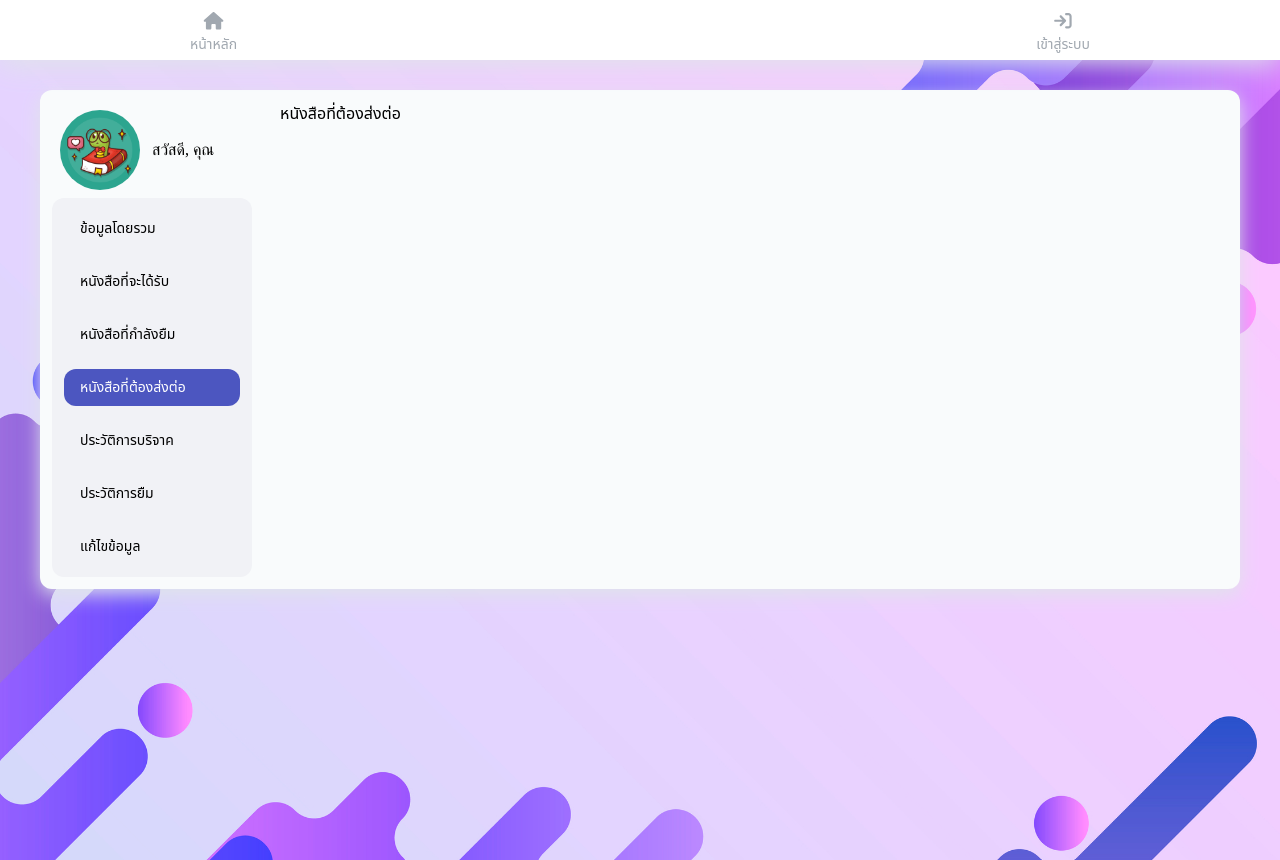
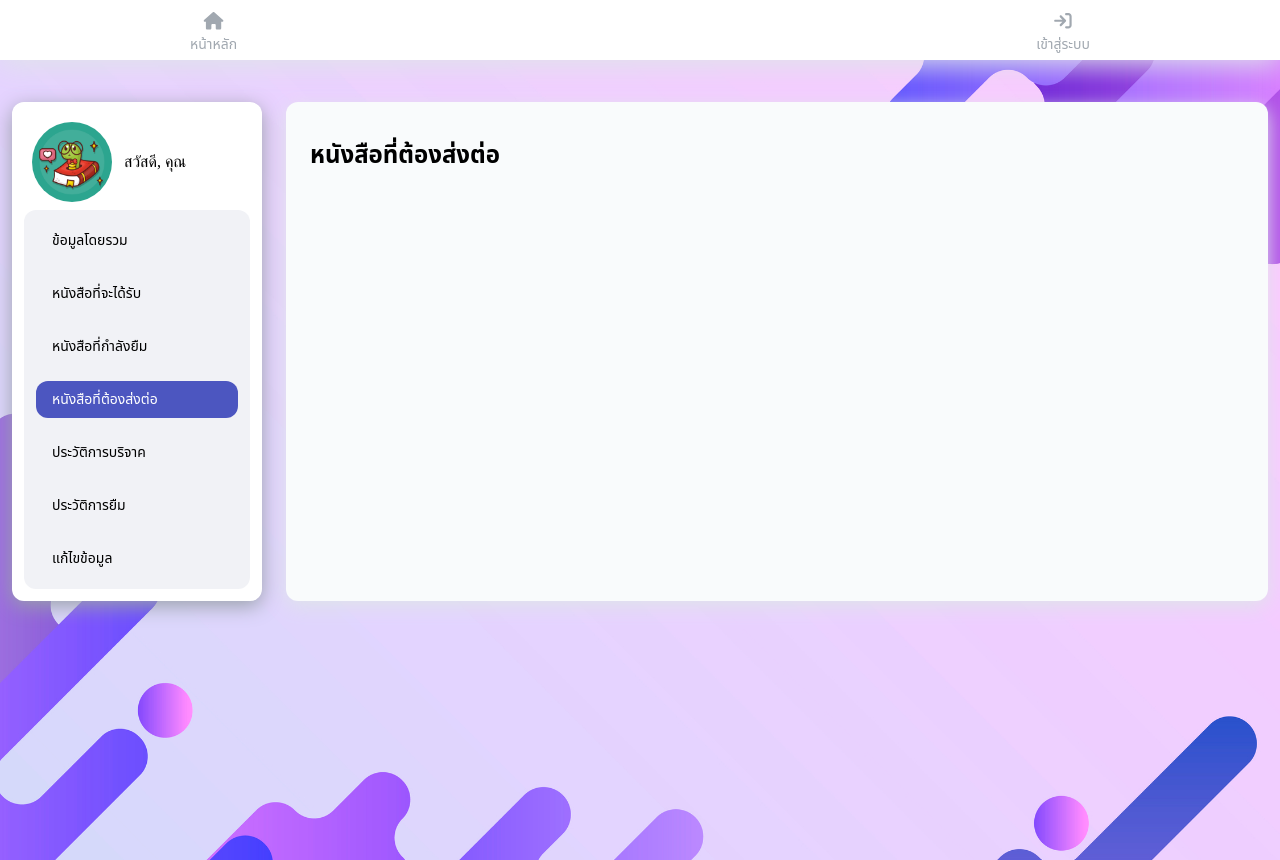
Before and after one commit to 3rdyearproj-mark-ohm-banjo/client, a Next.js app: page /profile/forwarding in a window 1280 px wide. Built offline with nearby package versions, Linux system fonts and the light colour scheme; no server answers; a web font is replaced by a local one.

Commit message:
responsive menu nav

```diff
--- a/components/Modal.js
+++ b/components/Modal.js
@@ -9,7 +9,7 @@ export const ModalBackground = styled.div`
   position: fixed;
   width: 100%;
   height: 100%;
-  z-index: 10000;
+  z-index: 1000;
   top: 0;
   left: 0;
   overflow-y: auto;
--- a/components/ProfileHead.js
+++ b/components/ProfileHead.js
@@ -7,7 +7,12 @@ import {useSelector} from 'react-redux'
 import Link from 'next/link'
 import {useRouter} from 'next/router'
 import BookWorm from '../public/static/images/bookworm.png'
+import {useOutsideAlerter} from '../hooks/useOutsideAlerter'
 import Image from 'next/image'
+import {ModalBackground} from './Modal'
+import {useState} from 'react'
+import Button from './Button'
+import {useRef} from 'react'
 
 const UserProfile = styled.div`
   width: 100%;
@@ -15,6 +20,11 @@ const UserProfile = styled.div`
   gap: ${SPACING.MD};
   padding: ${SPACING.SM};
   border-radius: ${SPACING.MD};
+  color: ${COLORS.GRAY_LIGHT_2};
+
+  @media (min-width: 960px) {
+    color: ${COLORS.BLACK};
+  }
 `
 
 const Circle = styled.div`
@@ -89,12 +99,90 @@ const NavItem = styled.li`
   }
 `
 
+const ProfileHeadContainer = styled.div`
+  width: 100%;
+  padding: ${SPACING.MD};
+  border-radius: ${SPACING.MD} 0 ${SPACING.MD} ${SPACING.MD};
+  background-color: ${COLORS.PRIMARY};
+  box-shadow: 0 5px 20px ${COLORS.GRAY_DARK_1};
+
+  @media (min-width: 960px) {
+    border-radius: ${SPACING.MD};
+    background-color: ${COLORS.WHITE};
+  }
+`
+
+const ProfilePosition = css`
+  left: 0;
+  opacity: 1;
+`
+
+const ProfileWrapper = styled.div`
+  width: 100%;
+  left: -800px;
+  position: fixed;
+  z-index: 2000;
+  opacity: 0;
+  padding: ${SPACING.MD};
+  transition: 0.2s;
+
+  > *:first-child {
+    width: 100%;
+    display: flex;
+    justify-content: end;
+  }
+
+  ${(props) => props.trigger && ProfilePosition}
+
+  @media (min-width: 960px) {
+    ${ProfilePosition}
+    padding: 0;
+    position: relative;
+  }
+`
+
+const HideDesktop = styled.span`
+  @media (min-width: 960px) {
+    display: none;
+  }
+`
+
 const ProfileHead = () => {
   const user = useSelector((state) => state.user.user)
   const router = useRouter()
+  const [isTriggerMenu, setIsTriggerMenu] = useState(false)
+  const MenuRef = useRef()
+  useOutsideAlerter(setIsTriggerMenu, MenuRef)
 
   return (
     <>
+      <HideDesktop>
+        <Button
+          btnSize="sm"
+          borderRadius="12px "
+          onClick={() => setIsTriggerMenu(true)}
+        >
+          เมนู
+        </Button>
+      </HideDesktop>
+      {isTriggerMenu && (
+        <HideDesktop>
+          <ModalBackground></ModalBackground>
+        </HideDesktop>
+      )}
+      <ProfileWrapper trigger={isTriggerMenu}>
+        <div>
+          <HideDesktop>
+            <Button
+              btnSize="sm"
+              borderRadius="12px 12px 0 0"
+              onClick={() => setIsTriggerMenu(false)}
+            >
+              ปิด
+            </Button>
+          </HideDesktop>
+        </div>
+        <ProfileHeadContainer ref={MenuRef}>
           <UserProfile>
             <Circle>
               <Image
@@ -146,6 +234,8 @@ const ProfileHead = () => {
               </NavItem>
             </Link>
           </NavMenu>
+        </ProfileHeadContainer>
+      </ProfileWrapper>
     </>
   )
 }
--- a/components/SearchDropdown.js
+++ b/components/SearchDropdown.js
@@ -204,7 +204,7 @@ const SearchDropdown = ({
             />
             <IconContainer
               onClick={() => !isDisabled && setIsToggle(!isToggle)}
-              rotate={isToggle}
+              rotate={isToggle ? 1 : 0}
             >
               <Icon name={ICONS.faChevronDown} />
             </IconContainer>
@@ -221,7 +221,7 @@ const SearchDropdown = ({
             </FakeInput>
             <IconContainer
               onClick={() => !isDisabled && setIsToggle(!isToggle)}
-              rotate={isToggle}
+              rotate={isToggle ? 1 : 0}
             >
               <Icon name={ICONS.faChevronDown} />
             </IconContainer>
--- a/components/layouts/ProfileLayout.js
+++ b/components/layouts/ProfileLayout.js
@@ -6,12 +6,25 @@ import ProfileHead from '../ProfileHead'
 import styled from 'styled-components'
 import {COLORS} from '../../styles/colors'
 import {SPACING} from '../../styles/spacing'
-import {ContentWrapper} from '../Layout'
+
+const ProfileLayoutWrapper = styled.div`
+  display: flex;
+  flex-direction: column;
+  gap: ${SPACING['2X']};
+  max-width: 1440px;
+  width: 100%;
+  margin-top: 30px;
+  padding: ${SPACING.MD};
+
+  @media (min-width: 960px) {
+    flex-direction: row;
+  }
+`
 
 const ProfileWrapper = styled.section`
   max-width: 1200px;
   width: 100%;
-  margin: 30px auto;
+  margin: 0 auto;
   display: flex;
   flex-direction: row;
   justify-content: center;
@@ -21,12 +34,14 @@ const ProfileWrapper = styled.section`
   box-shadow: 0 5px 20px ${COLORS.GRAY_LIGHT};
   gap: ${SPACING['3X']};
 `
-const ProfileHeadWrapper = styled.section`
-  display: flex;
-  max-width: 200px;
-  width: 100%;
-  flex-direction: column;
-  flex-shrink: 0;
+
+const ProfileHeadWrapper = styled.div`
+  @media (min-width: 960px) {
+    display: flex;
+    position: relative;
+    max-width: 250px;
+    width: 100%;
+  }
 `
 
 const ChildrenWrapper = styled.section`
@@ -39,12 +54,14 @@ const ProfileLayout = ({children}) => {
   return (
     <UserLayout>
       <BackgroundContainer link={Background.src}>
-        <ProfileWrapper>
+        <ProfileLayoutWrapper>
           <ProfileHeadWrapper>
             <ProfileHead />
           </ProfileHeadWrapper>
-          <ChildrenWrapper>{children}</ChildrenWrapper>
-        </ProfileWrapper>
+          <ProfileWrapper>
+            <ChildrenWrapper>{children}</ChildrenWrapper>
+          </ProfileWrapper>
+        </ProfileLayoutWrapper>
       </BackgroundContainer>
     </UserLayout>
   )
--- a/pages/profile/forwarding.js
+++ b/pages/profile/forwarding.js
@@ -1,6 +1,27 @@
 import Head from 'next/head'
 import React from 'react'
 import ProfileLayout from '../../components/layouts/ProfileLayout'
+import styled from 'styled-components'
+import {SPACING} from '../../styles/spacing'
+import {COLORS} from '../../styles/colors'
+
+const TitleWrapper = styled.div`
+  width: 100%;
+  display: flex;
+  flex-direction: column;
+  margin: 12px 0;
+  padding: ${SPACING.MD} ${SPACING.MD} 0;
+`
+
+const Title = styled.h2`
+  font-size: 24px;
+  font-weight: 600;
+`
+
+const SubTitle = styled.span`
+  font-size: 14px;
+  color: ${COLORS.GRAY_DARK_1};
+`
 
 const Forwarding = () => {
   return (
@@ -8,7 +29,9 @@ const Forwarding = () => {
       <Head>
         <title>หนังสือที่ต้องส่งต่อ</title>
       </Head>
-      <div>หนังสือที่ต้องส่งต่อ</div>
+      <TitleWrapper>
+        <Title>หนังสือที่ต้องส่งต่อ</Title>
+      </TitleWrapper>
     </>
   )
 }
```
Also changed, not shown: components/cards/BorrowingCardInfo.js (+30 -6 lines), pages/profile/index.js (+5 -15 lines), 1 other file (tests, documents, lock files or other folders). Lines whose indentation alone changed are shown as unchanged.
